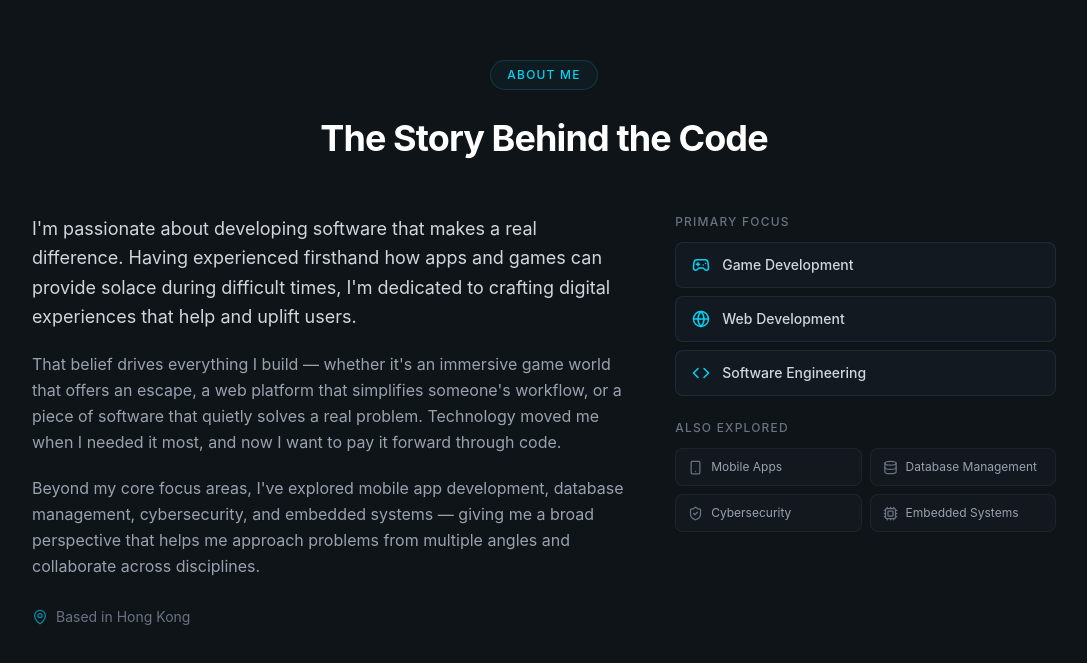
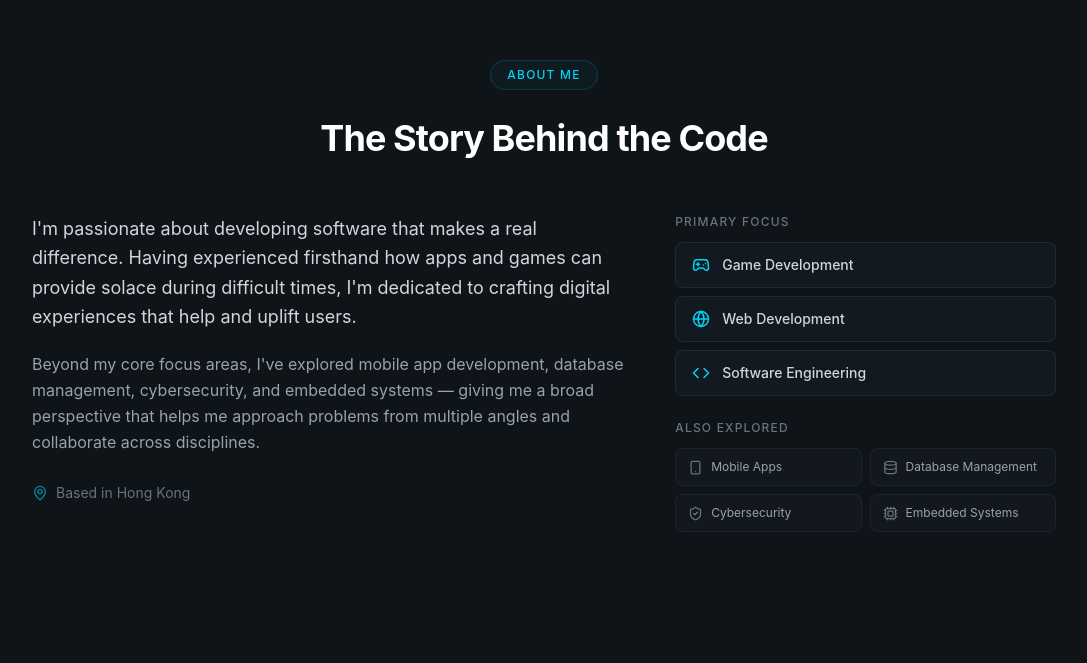
Before and after one commit to tylertam228/Portfolio-Website, a React (Vite) app: page / in a window 1280 px wide. Shown: the part 836-1499 px from the top of the page, without its empty margins (96-1183 px from the left). After the commit the page ends 1464 px from the top, so only its background shows below. Built offline with nearby package versions, Linux system fonts and the light colour scheme.

Commit message:
feat(About): add About Session(Actually last commit already but changed content)

```diff
--- a/src/sections/About.jsx
+++ b/src/sections/About.jsx
@@ -47,17 +47,6 @@ export const About = () => {
               difference. Having experienced firsthand how apps and games can
               provide solace during difficult times, I&apos;m dedicated to
               crafting digital experiences that help and uplift users.
-            </motion.p>
-
-            <motion.p
-              {...fadeUp(0.15)}
-              className="leading-relaxed text-gray-400"
-            >
-              That belief drives everything I build — whether it&apos;s an
-              immersive game world that offers an escape, a web platform that
-              simplifies someone&apos;s workflow, or a piece of software that
-              quietly solves a real problem. Technology moved me when I needed it
-              most, and now I want to pay it forward through code.
             </motion.p>
 
             <motion.p
```
